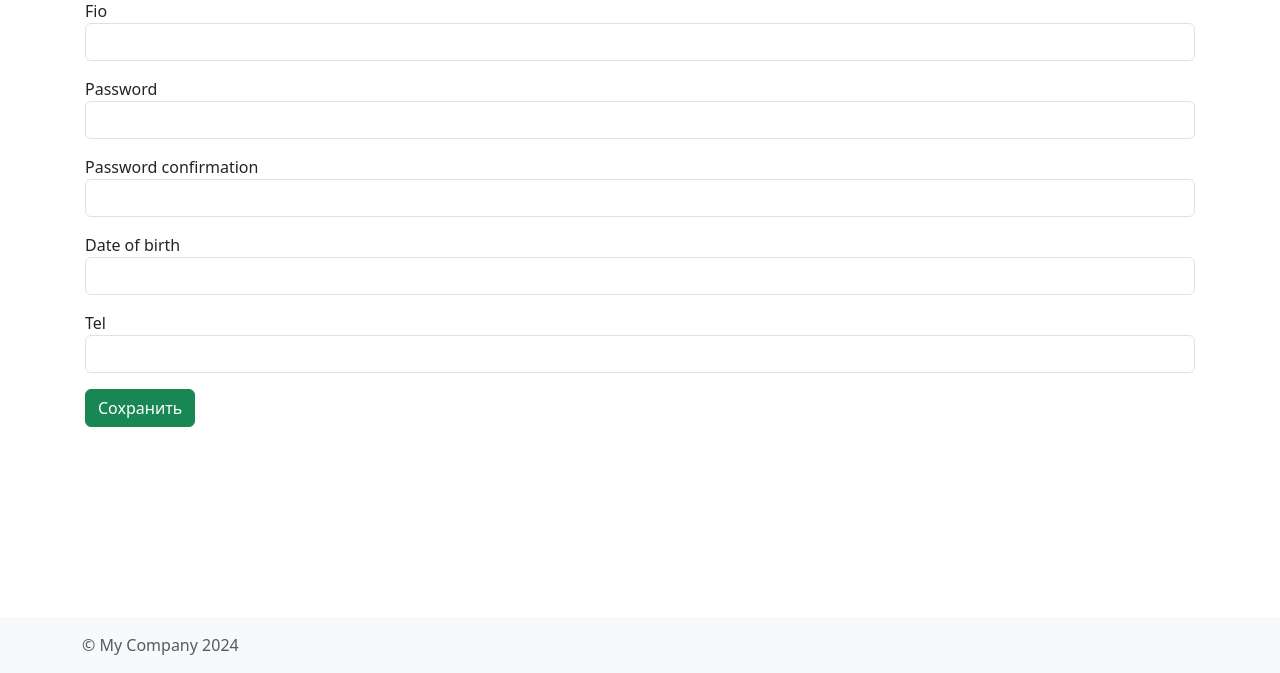
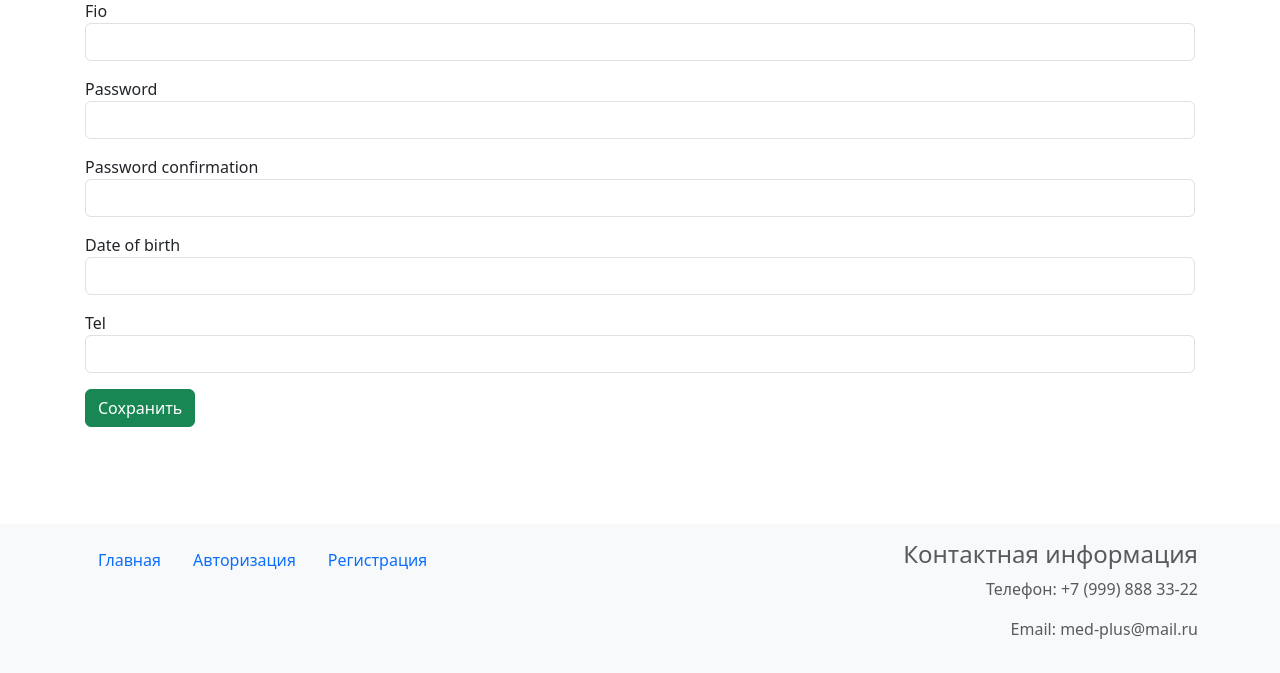
Before and after one commit to lyakhovich9/medp, a Yii app: template views/site/create.php in a window 1280 px wide. Shown: the part 127-800 px from the top of the page. Run offline with PHP 8.4 and a stand-in for Yii, Linux system fonts and the light colour scheme; the template is opened without the code that fills it, so the values that code supplies are empty; form fields are guessed from the names that the template uses; some libraries are stand-ins or nearby versions.

Commit message:
футер

```diff
--- a/views/layouts/main.php
+++ b/views/layouts/main.php
@@ -32,20 +32,20 @@ $this->registerLinkTag(['rel' => 'icon', 'type' => 'image/x-icon', 'href' => Yii
 <header id="header">
     <?php
     NavBar::begin([
-        'brandLabel' => Yii::$app->name,
+        'brandLabel' => 'Мед Плюс',
         'brandUrl' => Yii::$app->homeUrl,
         'options' => ['class' => 'navbar-expand-md navbar-dark bg-dark fixed-top']
     ]);
 
     $items = [
         ['label' => 'Главная', 'url' => ['site/index']],
-        ['label' => 'Мои записи', 'url' => ['reception/index']],
-        ['label' => 'Запись на прием', 'url' => ['/reception/create']],
     ];
         if (Yii::$app->user->isGuest) {
             $items[] = ['label' => 'Вход', 'url' => ['/site/login']];
             $items[] = ['label' => 'Регистрация', 'url' => ['/site/register']];
         } else {
+            $items[] = ['label' => 'Мои записи', 'url' => ['reception/index']];
+            $items[] = ['label' => 'Запись на прием', 'url' => ['/reception/create']];
             $items[] = '<li class="nav-item">'
                 . Html::beginForm(['/site/logout'])
                 . Html::submitButton(
@@ -78,8 +78,36 @@ $this->registerLinkTag(['rel' => 'icon', 'type' => 'image/x-icon', 'href' => Yii
 <footer id="footer" class="mt-auto py-3 bg-light">
     <div class="container">
         <div class="row text-muted">
-            <div class="col-md-6 text-center text-md-start">&copy; My Company <?= date('Y') ?></div>
-            <div class="col-md-6 text-center text-md-end"><?= Yii::powered() ?></div>
+            <div class="col-md-6 text-center text-md-start">
+                <?php if (Yii::$app->user->isGuest): ?>
+                    <ul class="nav">
+                        <li class="nav-item">
+                            <a class="nav-link" href="<?= Yii::$app->urlManager->createUrl(['/site/index']) ?>">Главная</a>
+                        </li>
+                        <li class="nav-item">
+                            <a class="nav-link" href="<?= Yii::$app->urlManager->createUrl(['/site/login']) ?>">Авторизация</a>
+                        </li>
+                        <li class="nav-item">
+                            <a class="nav-link" href="<?= Yii::$app->urlManager->createUrl(['/site/register']) ?>">Регистрация</a>
+                        </li>
+                    </ul>
+                    <?php else:?>
+                        <ul class="nav">
+                        <li class="nav-item">
+                            <a class="nav-link" href="<?= Yii::$app->urlManager->createUrl(['/reception/index']) ?>">Мои записи</a>
+                        </li>
+                        <li class="nav-item">
+                            <a class="nav-link" href="<?= Yii::$app->urlManager->createUrl(['/reception/create']) ?>">Запись на прием</a>
+                        </li>
+                    </ul>
+                    <?php endif; ?>
+            </div>
+
+            <div class="col-md-6 text-center text-md-end">
+                <h4>Контактная информация</h4>
+                <p>Телефон: +7 (999) 888 33-22</p>
+                <p>Email: med-plus@mail.ru</p>
+            </div>
         </div>
     </div>
 </footer>
```
Also changed, not shown: views/site/index.php (+1 -41 lines).
